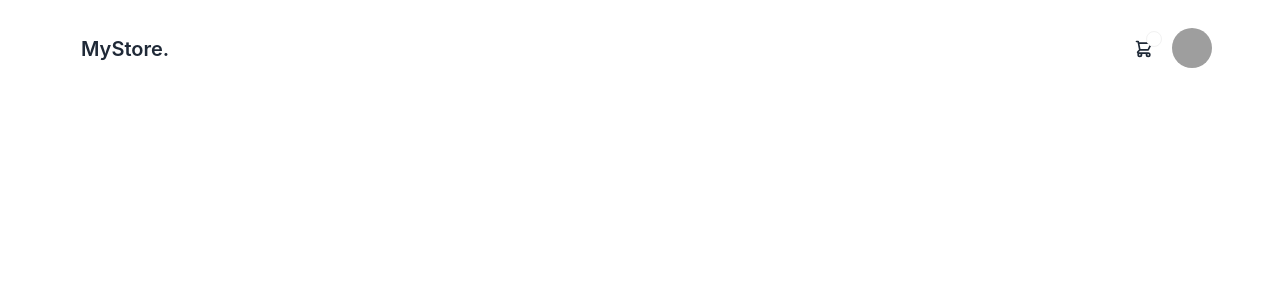
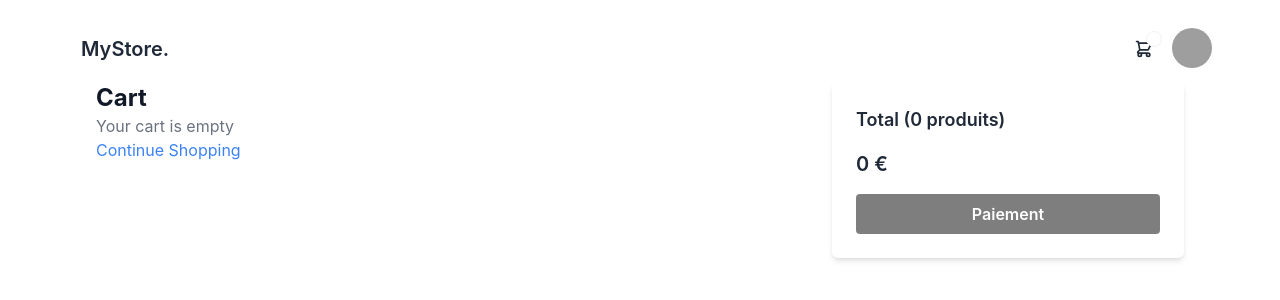
Before and after one commit to MalicknND/ecommerce_client, a React (Create React App) app: page /cart in a window 1280 px wide. Before the commit this address had no page. Shown: the top 300 px of the page. Built offline with nearby package versions, Linux system fonts and the light colour scheme; grey boxes are pictures that could not be loaded.

Commit message:
Ajouter la fonctionnalité d'affichage du panier dans CartScreen.js

```diff
--- a/src/App.js
+++ b/src/App.js
@@ -2,6 +2,7 @@ import { BrowserRouter, Route, Routes } from "react-router-dom";
 import HomeScreen from "./screens/HomeScreen";
 import ProductScreen from "./screens/ProductScreen";
 import Navbar from "./components/Navbar";
+import CartScreen from "./screens/CartScreen";
 
 function App() {
   return (
@@ -12,6 +13,7 @@ function App() {
         </header>
         <main class="container px-20 m-auto">
           <Routes>
+            <Route path="/cart" element={<CartScreen />} />
             <Route path="/product/:slug" element={<ProductScreen />} />
             <Route path="/" element={<HomeScreen />} />
           </Routes>
--- /dev/null
+++ b/src/screens/CartScreen.js
@@ -0,0 +1,90 @@
+import React, { useContext } from "react";
+import { Link } from "react-router-dom";
+import { Store } from "../Store";
+import { Helmet } from "react-helmet-async";
+
+const CartScreen = () => {
+  const { state } = useContext(Store);
+  const {
+    cart: { cartItems },
+  } = state;
+
+  return (
+    <div className="container mx-auto">
+      <Helmet>
+        <title>Cart</title>
+      </Helmet>
+      <div className="max-w-6xl mx-auto px-4 pb-4">
+        <div className="grid grid-cols-1 md:grid-cols-3 gap-4">
+          <div className="md:col-span-2">
+            {cartItems.length === 0 ? (
+              <>
+                <h1 className="text-2xl font-bold text-gray-900">Cart</h1>
+                <p className="text-gray-500">Your cart is empty</p>
+                <Link to="/" className="text-blue-500 hover:text-blue-700">
+                  Continue Shopping
+                </Link>
+              </>
+            ) : (
+              <ul className="divide-y divide-gray-200" key="">
+                {cartItems.map((item) => (
+                  <li key="" className="flex items-center justify-between py-4">
+                    <div className="flex items-center space-x-4">
+                      <img
+                        src={item.image}
+                        alt=""
+                        className="w-24 h-24 rounded img-thumbnail cover"
+                      ></img>
+                      <Link href="" className="font-semibold">
+                        {item.name}
+                      </Link>
+                    </div>
+                    <div className="flex items-center space-x-4">
+                      <button
+                        className="text-gray-500 hover:text-gray-700 disabled:opacity-50"
+                        disabled={item.quantity === 1}
+                      >
+                        <i className="fas fa-minus-circle"></i>
+                      </button>
+                      <span>{item.quantity}</span>
+                      <button
+                        className="text-gray-500 hover:text-gray-700 disabled:opacity-50"
+                        disabled={item.quantity === item.countInStock}
+                      >
+                        <i className="fas fa-plus-circle"></i>
+                      </button>
+
+                      <div>{item.price} €</div>
+                    </div>
+                    <button className="text-gray-500 hover:text-gray-700">
+                      <i className="fas fa-trash"></i>
+                    </button>
+                  </li>
+                ))}
+              </ul>
+            )}
+          </div>
+          <div>
+            <div className="bg-white shadow-md rounded-md p-6">
+              <h2 className="text-lg font-semibold mb-4">
+                Total ({cartItems.reduce((a, c) => a + c.quantity, 0)} produits){" "}
+                <br />
+              </h2>
+              <div className="text-xl font-semibold">
+                {cartItems.reduce((a, c) => a + c.quantity * c.price, 0)} €
+              </div>
+              <button
+                disabled={cartItems.length === 0}
+                className="w-full mt-4 bg-black hover:bg-gray-600 text-white font-semibold py-2 px-4 rounded disabled:opacity-50"
+              >
+                Paiement
+              </button>
+            </div>
+          </div>
+        </div>
+      </div>
+    </div>
+  );
+};
+
+export default CartScreen;
--- a/src/screens/ProductScreen.js
+++ b/src/screens/ProductScreen.js
@@ -1,6 +1,6 @@
 import axios from "axios";
 import { useContext, useEffect, useReducer } from "react";
-import { Link, useParams } from "react-router-dom";
+import { Link, useNavigate, useParams } from "react-router-dom";
 import Rating from "../components/Rating";
 import { Helmet } from "react-helmet-async";
 import Loader from "../components/Loader";
@@ -33,6 +33,7 @@ const reducer = (state, action) => {
 };
 
 function ProductScreen() {
+  const navigate = useNavigate();
   const params = useParams();
   const { slug } = params;
 
@@ -77,6 +78,7 @@ function ProductScreen() {
       type: "CART_ADD_ITEM",
       payload: { ...product, quantity },
     });
+    navigate("/cart");
   };
 
   return loading ? (
```
